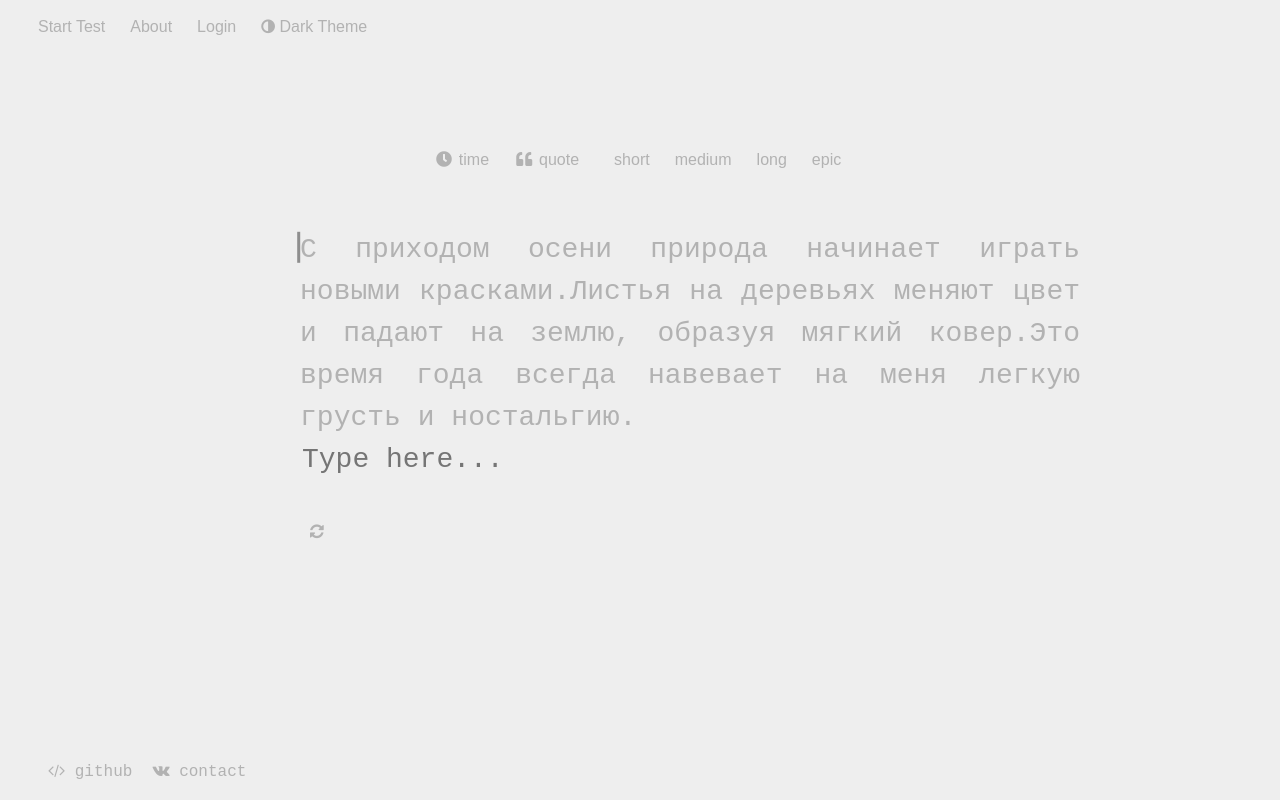
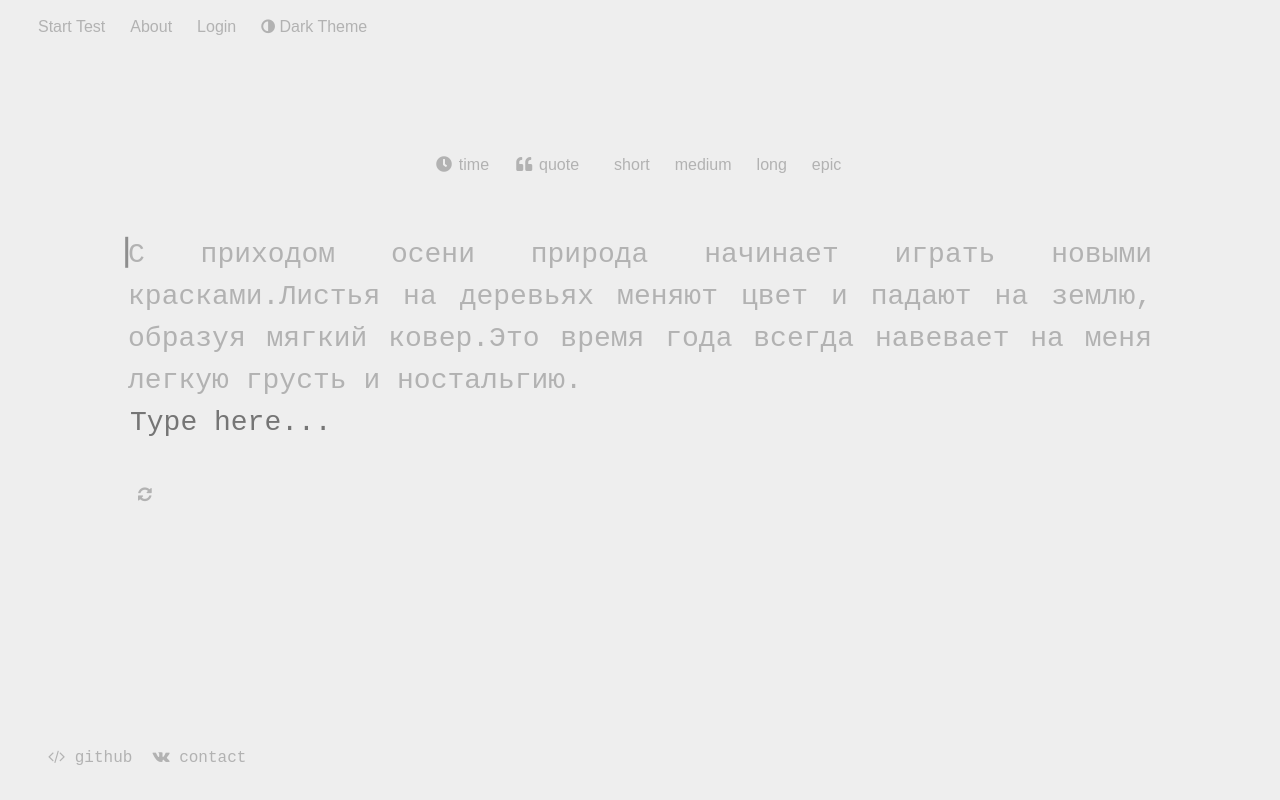
Before and after one commit to Oktawn/Final_Project, a React (Vite) app in the folder frontend/: page / in a window 1280 px wide. Built offline with nearby package versions, Linux system fonts and the light colour scheme; no server answers.

Commit message:
foter and acc res

```diff
--- a/frontend/src/App.jsx
+++ b/frontend/src/App.jsx
@@ -5,11 +5,11 @@ const Router = lazy(() => import("./Router"));
 
 function App() {
   return (
-    < >
+    <div>
       <Suspense fallback={<ProgressBar />}>
         <Router />
       </Suspense>
-    </>
+    </div>
   )
 }
 
--- a/frontend/src/Router.jsx
+++ b/frontend/src/Router.jsx
@@ -2,7 +2,6 @@ import { BrowserRouter, Route, Routes } from "react-router-dom";
 import { Page_404 } from "./pages/Page_404";
 import Main from "./pages/Main";
 import MainLayout from "../layouts/MainLayout";
-import { ProgressBar } from "./components/ProgressBar/ProgressBar";
 import { SettingStore } from "./State/useState";
 import React, { Suspense, lazy } from 'react';
 
--- a/frontend/src/components/TextDisplay/Display.jsx
+++ b/frontend/src/components/TextDisplay/Display.jsx
@@ -116,8 +116,9 @@ function Display() {
     };
 
     return (
+        <div>
             <div className="text-display">
-            <div>  {timeLeft} </div>
+                <div>{timeLeft} </div>
                 <div>
                     {textWords.map((word, wordIndex) => (
                         <span key={wordIndex}>
@@ -127,8 +128,8 @@ function Display() {
                                         <span className="cursor"></span>
                                     )}
                                     <span className={/* wordIndex === currentWordIndex && charIndex === currentCharIndex ? 'current-char' : */
-                                    wordIndex < currentWordIndex || (wordIndex === currentWordIndex && charIndex < currentCharIndex) ? "after-char" :/*
-                                        wordIndex === currentWordIndex && charIndex === currentCharIndex && char !== userInput[currentCharIndex] ? "incorrect-char" : */ ''}>
+                                        wordIndex < currentWordIndex || (wordIndex === currentWordIndex && charIndex < currentCharIndex) ? "after-char" :
+                                            wordIndex < currentWordIndex || (wordIndex === currentWordIndex && charIndex < currentCharIndex && char !== userInput[currentCharIndex]) ? "incorrect-char" : ''}>
                                         {char}
                                     </span>
                                 </span>
@@ -145,6 +146,7 @@ function Display() {
                     </button>
                 </p>
             </div>
+        </div>
     );
 };
 
--- a/frontend/src/index.css
+++ b/frontend/src/index.css
@@ -10,6 +10,7 @@
   caret-color: var(--caret-color);
   margin-left: 20px;
   margin-right: 20px;
+
 }
 
 ::selection {
@@ -71,13 +72,11 @@ form {
 }
 
 footer {
-  display: flex;
-  position: absolute;
-  width: auto;
-  height: 20px;
+  display:inline-flex;
+  position: relative;
   gap: 20px;
-  bottom: 0;
   padding: 20px;
+  margin-top: 20px;
 }
 
 .text {
@@ -86,12 +85,12 @@ footer {
 
 .App,
 .page404 {
-  position: absolute;
-  top: 45%;
-  left: 50%;
-  margin-right: -50%;
-  transform: translate(-50%, -50%);
+  position: relative;
+  justify-self: center;
+  align-items: center;
+  margin-top: 100px;
   text-align: center;
+  min-height: 70vh;
 }
 
 .page404 {
@@ -108,9 +107,10 @@ footer {
   text-align: justify;
   font-size: 28px;
   line-height: 1.5;
-  margin-left: 300px;
-  margin-right: 200px;
+  margin-left: 100px;
+  margin-right: 100px;
   color: var(--sub-color);
+  user-select: none;
 }
 
 .typing-input,
@@ -133,6 +133,7 @@ footer {
   justify-content: space-around;
   align-items: baseline;
   width: 100%;
+  min-height: 59vh;
 }
 
 .login-button {
@@ -182,9 +183,7 @@ a:hover {
 }
 
 .about {
-  transition: background-color 0.25s ease 0s;
-  transition: transform 0.1s ease 0s;
-  cursor: default;
+  min-height: 80vh;
 }
 
 .about-h {
```
Also changed, not shown: 2 other files (tests, documents, lock files or other folders). Lines whose indentation alone changed are shown as unchanged.
